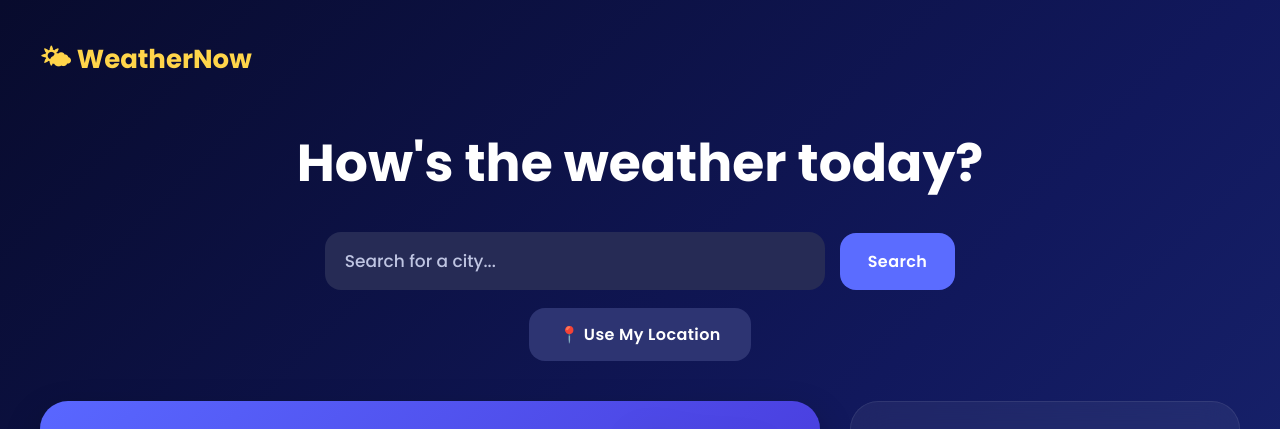
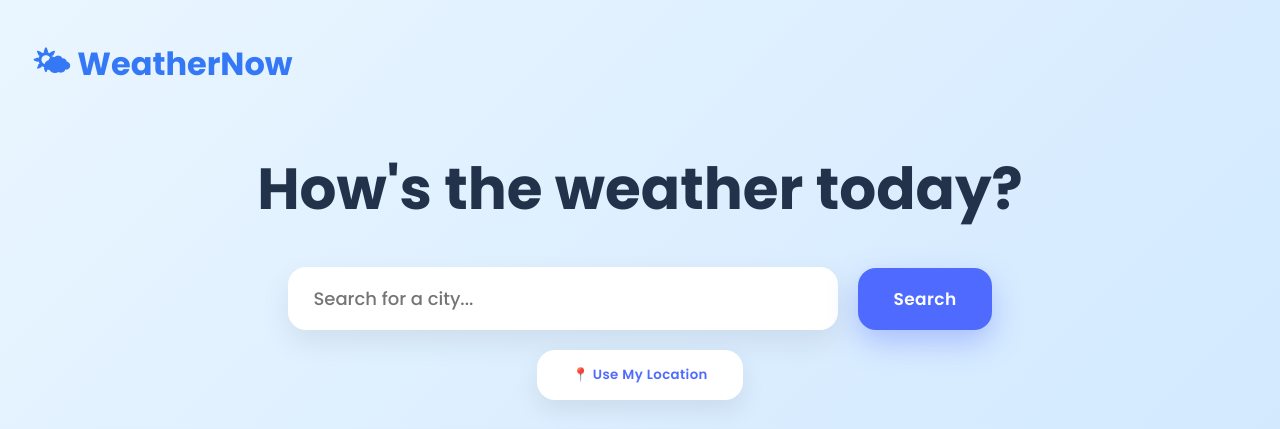
Before and after one commit to gaganshivhare333/weather-app, a website: page public/index.html in a window 1280 px wide. Shown: the top 429 px of the page. Drawn offline with Linux system fonts and the light colour scheme.

Commit message:
your description

```diff
--- a/public/style.css
+++ b/public/style.css
@@ -11,38 +11,44 @@ body{
 
     min-height:100vh;
 
+    margin:0;
+
     display:flex;
 
     justify-content:center;
 
-    align-items:center;
+    align-items:flex-start;
 
-    background:linear-gradient(135deg,#080B2D,#11185C,#1E2D7D);
+    background:linear-gradient(135deg,#EAF6FF,#D8ECFF,#C7E6FF);
 
-    color:white;
+    font-family:'Poppins',sans-serif;
+
+    color:#24324A;
 
     overflow-x:hidden;
+
+    padding:40px 0;
 
 }
 
 .container{
 
-    width:1200px;
+    width:1400px;
 
     max-width:95%;
 
-    margin:40px auto;
+    margin:auto;
 
 }
 header{
 
     display:flex;
 
-    justify-content:space-between;
+    justify-content:flex-start;
 
     align-items:center;
 
-    margin-bottom:40px;
+    margin-bottom:50px;
 
 }
 
@@ -56,26 +62,32 @@ header{
 
 }
 
-.logo span{
+.logo{
 
-    color:white;
+    font-size:32px;
+
+    font-weight:700;
+
+    color:#3478F6;
 
 }
 .hero{
 
     text-align:center;
 
-    margin-bottom:40px;
+    margin-bottom:50px;
 
 }
 
 .hero h1{
 
-    font-size:52px;
+    font-size:58px;
 
     font-weight:700;
 
-    margin-bottom:30px;
+    color:#22324A;
+
+    margin-bottom:35px;
 
 }
 
@@ -90,56 +102,64 @@ header{
     gap:15px;
 
 }
+.search-box{
+
+    display:flex;
+
+    justify-content:center;
+
+    align-items:center;
+
+    gap:20px;
+
+    margin-bottom:20px;
+
+}
+
 .search-box input{
 
-    width:500px;
+    width:550px;
 
-    padding:16px 20px;
+    padding:18px 25px;
 
     border:none;
 
-    outline:none;
+    border-radius:18px;
 
-    border-radius:16px;
+    background:white;
 
-    background:#262B55;
+    color:#333;
+
+    font-size:18px;
+
+    box-shadow:0 12px 30px rgba(0,0,0,.08);
+
+}
+.search-box button{
+
+    padding:18px 35px;
+
+    border:none;
+
+    border-radius:18px;
+
+    background:#4F6BFF;
 
     color:white;
 
     font-size:17px;
 
-}
-
-.search-box input::placeholder{
-
-    color:#BFC5E2;
-
-}
-.search-box button{
-
-    padding:16px 28px;
-
-    border:none;
-
-    border-radius:16px;
-
-    background:#5B6CFF;
-
-    color:white;
-
-    font-size:16px;
-
     cursor:pointer;
 
-    transition:.3s;
+    box-shadow:0 12px 30px rgba(79,107,255,.35);
 
 }
 
 .search-box button:hover{
 
-    background:#7383FF;
+    transform:translateY(-3px);
 
-    transform:translateY(-2px);
+    background:#3155FF;
 
 }
 .dashboard{
@@ -466,27 +486,27 @@ color:white;
 }
 .location-btn{
 
-    margin-top:18px;
-
-    padding:14px 30px;
+    padding:15px 35px;
 
     border:none;
 
-    border-radius:16px;
+    border-radius:18px;
 
-    background:#2D3472;
+    background:white;
 
-    color:white;
+    color:#4F6BFF;
+
+    font-weight:600;
 
     cursor:pointer;
 
-    font-size:16px;
+    box-shadow:0 10px 25px rgba(0,0,0,.08);
 
 }
 
 .location-btn:hover{
 
-    background:#4D5BFF;
+    transform:translateY(-2px);
 
 }
 .loader{
```
